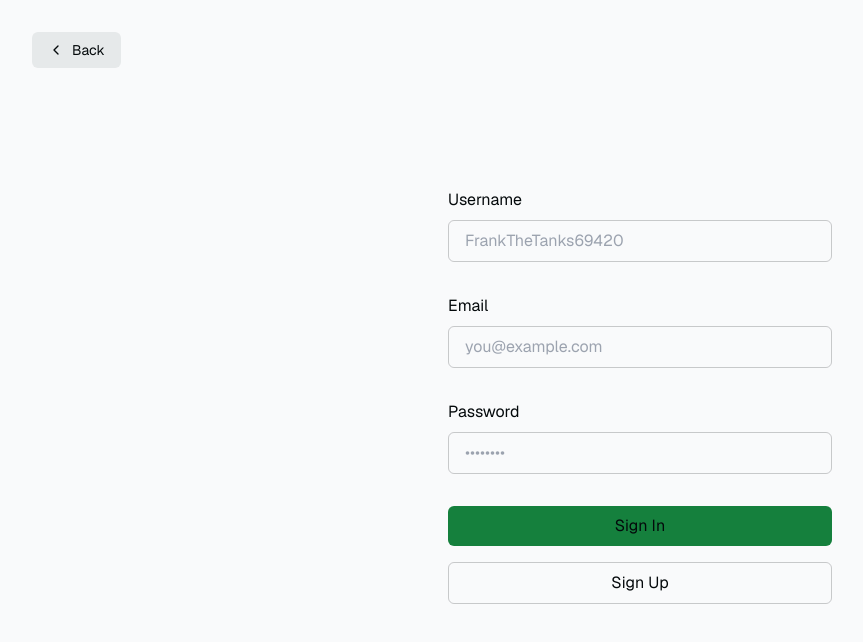
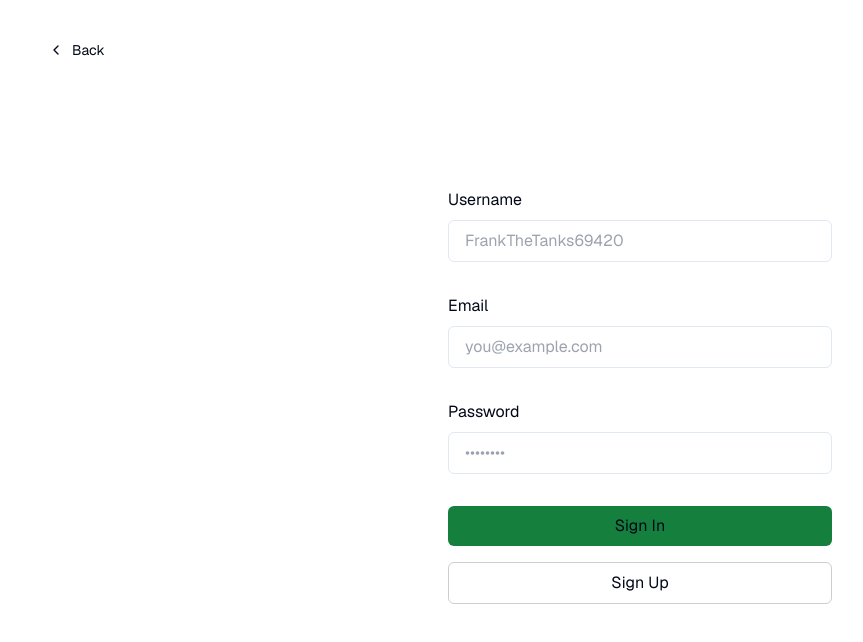
Before and after one commit to killacan/sharediffusion, a Next.js app: page /login in a window 1280 px wide. Shown: the top 642 px of the page, without its empty margins (0-863 px from the left). Built offline with nearby package versions, Linux system fonts and the light colour scheme.

Commit message:
install shadcn

```diff
--- a/app/globals.css
+++ b/app/globals.css
@@ -4,39 +4,73 @@
 
 @layer base {
   :root {
-    --background: 200 20% 98%;
-    --btn-background: 200 10% 91%;
-    --btn-background-hover: 200 10% 89%;
-    --foreground: 200 50% 3%;
+    --background: 0 0% 100%;
+    --foreground: 222.2 84% 4.9%;
+
+    --card: 0 0% 100%;
+    --card-foreground: 222.2 84% 4.9%;
+
+    --popover: 0 0% 100%;
+    --popover-foreground: 222.2 84% 4.9%;
+
+    --primary: 222.2 47.4% 11.2%;
+    --primary-foreground: 210 40% 98%;
+
+    --secondary: 210 40% 96.1%;
+    --secondary-foreground: 222.2 47.4% 11.2%;
+
+    --muted: 210 40% 96.1%;
+    --muted-foreground: 215.4 16.3% 46.9%;
+
+    --accent: 210 40% 96.1%;
+    --accent-foreground: 222.2 47.4% 11.2%;
+
+    --destructive: 0 84.2% 60.2%;
+    --destructive-foreground: 210 40% 98%;
+
+    --border: 214.3 31.8% 91.4%;
+    --input: 214.3 31.8% 91.4%;
+    --ring: 222.2 84% 4.9%;
+
+    --radius: 0.5rem;
   }
 
-  @media (prefers-color-scheme: dark) {
-    :root {
-      --background: 200 50% 3%;
-      --btn-background: 200 10% 9%;
-      --btn-background-hover: 200 10% 12%;
-      --foreground: 200 20% 96%;
-    }
+  .dark {
+    --background: 222.2 84% 4.9%;
+    --foreground: 210 40% 98%;
+
+    --card: 222.2 84% 4.9%;
+    --card-foreground: 210 40% 98%;
+
+    --popover: 222.2 84% 4.9%;
+    --popover-foreground: 210 40% 98%;
+
+    --primary: 210 40% 98%;
+    --primary-foreground: 222.2 47.4% 11.2%;
+
+    --secondary: 217.2 32.6% 17.5%;
+    --secondary-foreground: 210 40% 98%;
+
+    --muted: 217.2 32.6% 17.5%;
+    --muted-foreground: 215 20.2% 65.1%;
+
+    --accent: 217.2 32.6% 17.5%;
+    --accent-foreground: 210 40% 98%;
+
+    --destructive: 0 62.8% 30.6%;
+    --destructive-foreground: 210 40% 98%;
+
+    --border: 217.2 32.6% 17.5%;
+    --input: 217.2 32.6% 17.5%;
+    --ring: 212.7 26.8% 83.9%;
   }
 }
 
 @layer base {
   * {
-    @apply border-foreground/20;
+    @apply border-border;
+  }
+  body {
+    @apply bg-background text-foreground;
   }
 }
-
-.animate-in {
-  animation: animateIn 0.3s ease 0.15s both;
-}
-
-@keyframes animateIn {
-  from {
-    opacity: 0;
-    transform: translateY(10px);
-  }
-  to {
-    opacity: 1;
-    transform: translateY(0);
-  }
-}
--- a/package.json
+++ b/package.json
@@ -9,12 +9,17 @@
     "@supabase/ssr": "latest",
     "@supabase/supabase-js": "latest",
     "autoprefixer": "10.4.15",
+    "class-variance-authority": "^0.7.0",
+    "clsx": "^2.1.0",
     "geist": "^1.0.0",
+    "lucide-react": "^0.307.0",
     "next": "latest",
     "postcss": "8.4.29",
     "react": "18.2.0",
     "react-dom": "18.2.0",
+    "tailwind-merge": "^2.2.0",
     "tailwindcss": "3.3.3",
+    "tailwindcss-animate": "^1.0.7",
     "typescript": "5.1.3"
   },
   "devDependencies": {
--- a/tailwind.config.js
+++ b/tailwind.config.js
@@ -1,20 +1,77 @@
 /** @type {import('tailwindcss').Config} */
 module.exports = {
+  darkMode: ["class"],
   content: [
-    './app/**/*.{js,ts,jsx,tsx,mdx}',
-    './components/**/*.{js,ts,jsx,tsx,mdx}',
+    './pages/**/*.{ts,tsx}',
+    './components/**/*.{ts,tsx}',
+    './app/**/*.{ts,tsx}',
+    './src/**/*.{ts,tsx}',
   ],
+  prefix: "",
   theme: {
+    container: {
+      center: true,
+      padding: "2rem",
+      screens: {
+        "2xl": "1400px",
+      },
+    },
     extend: {
       colors: {
-        background: 'hsl(var(--background))',
-        foreground: 'hsl(var(--foreground))',
-        btn: {
-          background: 'hsl(var(--btn-background))',
-          'background-hover': 'hsl(var(--btn-background-hover))',
+        border: "hsl(var(--border))",
+        input: "hsl(var(--input))",
+        ring: "hsl(var(--ring))",
+        background: "hsl(var(--background))",
+        foreground: "hsl(var(--foreground))",
+        primary: {
+          DEFAULT: "hsl(var(--primary))",
+          foreground: "hsl(var(--primary-foreground))",
         },
+        secondary: {
+          DEFAULT: "hsl(var(--secondary))",
+          foreground: "hsl(var(--secondary-foreground))",
+        },
+        destructive: {
+          DEFAULT: "hsl(var(--destructive))",
+          foreground: "hsl(var(--destructive-foreground))",
+        },
+        muted: {
+          DEFAULT: "hsl(var(--muted))",
+          foreground: "hsl(var(--muted-foreground))",
+        },
+        accent: {
+          DEFAULT: "hsl(var(--accent))",
+          foreground: "hsl(var(--accent-foreground))",
+        },
+        popover: {
+          DEFAULT: "hsl(var(--popover))",
+          foreground: "hsl(var(--popover-foreground))",
+        },
+        card: {
+          DEFAULT: "hsl(var(--card))",
+          foreground: "hsl(var(--card-foreground))",
+        },
+      },
+      borderRadius: {
+        lg: "var(--radius)",
+        md: "calc(var(--radius) - 2px)",
+        sm: "calc(var(--radius) - 4px)",
+      },
+      keyframes: {
+        "accordion-down": {
+          from: { height: "0" },
+          to: { height: "var(--radix-accordion-content-height)" },
+        },
+        "accordion-up": {
+          from: { height: "var(--radix-accordion-content-height)" },
+          to: { height: "0" },
+        },
+      },
+      animation: {
+        "accordion-down": "accordion-down 0.2s ease-out",
+        "accordion-up": "accordion-up 0.2s ease-out",
       },
     },
   },
-  plugins: [],
+  plugins: [require("tailwindcss-animate")],
 }
```
Also changed, not shown: 1 other file (tests, documents, lock files or other folders).
